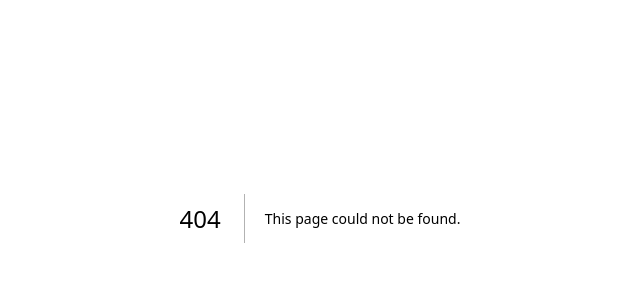
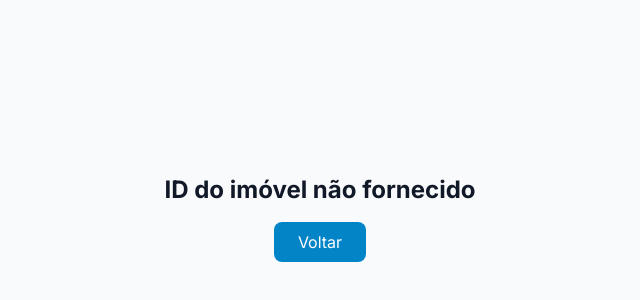
Before and after one commit to victorhdnz/Presence, a Next.js app in the folder frontend/: page /imovel in a window 1280 px wide. Before the commit this address had no page. Shown: the part 182-482 px from the top of the page, without its empty margins (320-960 px from the left). Built offline with nearby package versions, Linux system fonts and the light colour scheme.

Commit message:
fix: usar query parameters em vez de rotas dinâmicas para detalhes do imóvel

```diff
--- a/frontend/app/imoveis/page.tsx
+++ b/frontend/app/imoveis/page.tsx
@@ -310,7 +310,7 @@ export default function ImoveisPage() {
                     {/* Botões */}
                     <div className="space-y-2">
                       <Link
-                        href={`/imovel/${property._id}`}
+                        href={`/imovel?id=${property._id}`}
                         className="w-full btn-primary text-center block text-sm sm:text-base py-2 sm:py-3"
                       >
                         Ver Detalhes
--- a/frontend/app/imovel/[id]/page.tsx
+++ b/frontend/app/imovel/page.tsx
@@ -1,27 +1,29 @@
 'use client'
 
 import { useState, useEffect } from 'react'
-import { useParams, useRouter } from 'next/navigation'
+import { useSearchParams, useRouter } from 'next/navigation'
 import { MapPin, Bed, Bath, Car, Ruler, Phone, Mail, ArrowLeft, Star } from 'lucide-react'
 import { api } from '@/lib/api'
 import { toast } from 'react-hot-toast'
 
 export default function PropertyDetails() {
-  const params = useParams()
+  const searchParams = useSearchParams()
   const router = useRouter()
   const [property, setProperty] = useState<any>(null)
   const [loading, setLoading] = useState(true)
 
+  const propertyId = searchParams.get('id')
+
   useEffect(() => {
-    if (params.id) {
+    if (propertyId) {
       fetchProperty()
     }
-  }, [params.id])
+  }, [propertyId])
 
   const fetchProperty = async () => {
     try {
       setLoading(true)
-      const response = await api.get(`/properties/${params.id}`)
+      const response = await api.get(`/properties/${propertyId}`)
       setProperty(response.data)
     } catch (error) {
       toast.error('Erro ao carregar detalhes do imóvel')
@@ -36,6 +38,22 @@ export default function PropertyDetails() {
       style: 'currency',
       currency: 'BRL'
     }).format(price)
+  }
+
+  if (!propertyId) {
+    return (
+      <div className="min-h-screen bg-gray-50 flex items-center justify-center">
+        <div className="text-center">
+          <h1 className="text-2xl font-bold text-gray-900 mb-4">ID do imóvel não fornecido</h1>
+          <button
+            onClick={() => router.back()}
+            className="bg-primary-600 text-white px-6 py-2 rounded-lg hover:bg-primary-700"
+          >
+            Voltar
+          </button>
+        </div>
+      </div>
+    )
   }
 
   if (loading) {
```
